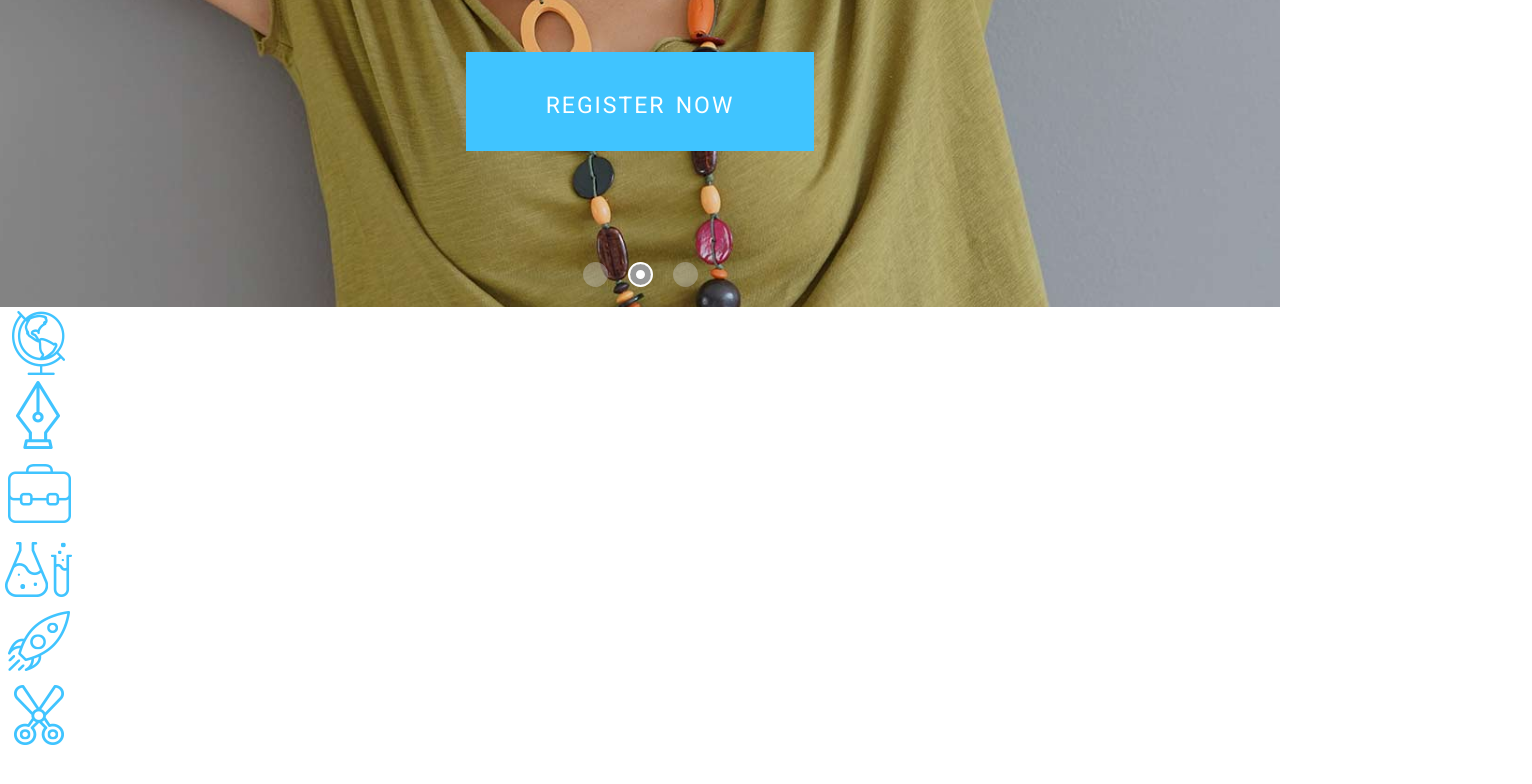
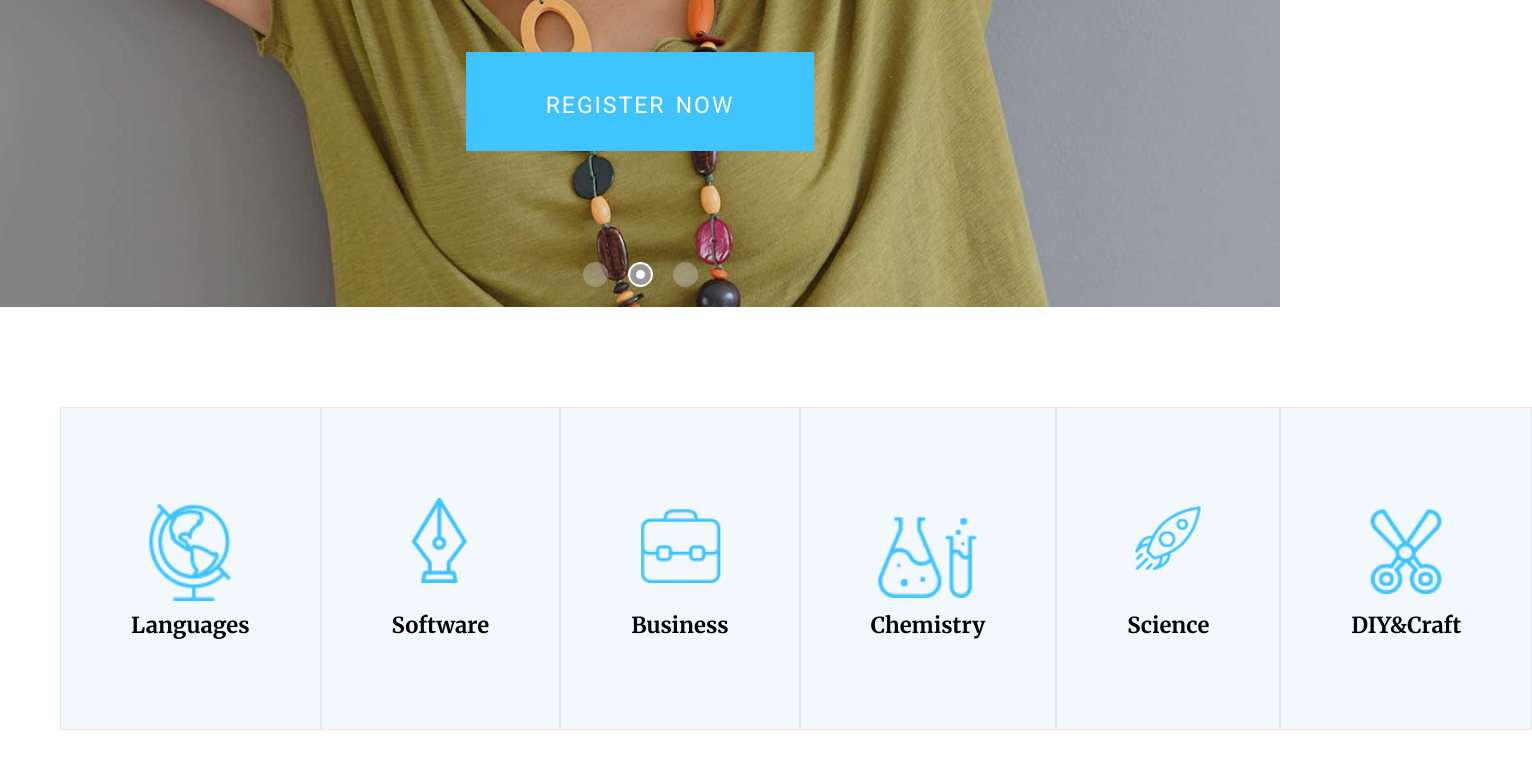
Before and after one commit to alexis39tt/proj-html-vuejs, a Vue app: page / in a window 1280 px wide. Shown: the part 528-1312 px from the top of the page, 1532 px wide, since content can reach past the window. Before the commit the page ends 1279 px from the top, so only its background shows below. Built offline with nearby package versions, Linux system fonts and the light colour scheme.

Commit message:
finished section 2

```diff
--- a/src/components/ScrollToTop.vue
+++ b/src/components/ScrollToTop.vue
@@ -35,7 +35,7 @@ export default {
   font-family: $roboto;
   text-align: center;
   cursor: pointer;
-  transition: 0.4s;
+  transition: $short-trans;
   display: none;
   z-index: 9;
   &:hover {
@@ -49,7 +49,7 @@ export default {
     width: 60px;
     margin: auto;
     filter: invert(1);
-    transition: 0.4s;
+    transition: $short-trans;
   }
   p {
     margin: -10px 0 10px;
--- a/src/components/common/MainComp2.vue
+++ b/src/components/common/MainComp2.vue
@@ -3,6 +3,7 @@
     <div class="courses">
       <div class="course" v-for="(elm, i) in courses" :key="i">
         <img :src="require('../../assets/img/' + elm.icon)" :alt="elm.name" />
+        <p>{{ elm.name }}</p>
       </div>
     </div>
   </section>
@@ -13,7 +14,6 @@ export default {
   name: "MainComp2",
   data() {
     return {
-      publicPath: process.env.BASE_URL,
       courses: [
         {
           name: "Languages",
@@ -47,4 +47,30 @@ export default {
 
 <style lang="scss" scoped>
 @import "../../mixin";
+.courses{
+  display: flex;
+  justify-content: space-between;
+  padding: 100px $def-padding;
+  .course{
+    display: flex;
+    flex-direction: column;
+    justify-content: space-between;
+    background: $lightcyantrans;
+    border: 1px solid $lightgraytrans;
+    padding: 90px 70px;
+    cursor: pointer;
+    transition: $short-trans;
+    &:hover{
+      border: 1px solid $lightgray;
+      background: $lightcyantranshover;
+    }
+    img{
+      margin-bottom: 10px;
+    }
+    p{
+      font-family: $merryweather;
+      font-weight: 600;
+    }
+  }
+}
 </style>
--- a/src/components/common/NavbarComp.vue
+++ b/src/components/common/NavbarComp.vue
@@ -79,7 +79,7 @@ export default {
   height: 180px;
   padding: 0 $def-padding;
   z-index: 999;
-  transition: 0.3s;
+  transition: $short-trans;
   #logo {
     margin: auto 0;
     img {
@@ -104,7 +104,7 @@ export default {
           font-family: $roboto;
           font-size: 1.2rem;
           color: $white;
-          transition: color 0.3s;
+          transition: color $short-trans;
         }
         li::after {
           content: "";
@@ -112,7 +112,7 @@ export default {
           display: inline-block;
           transform: translateY(-170px);
           border-bottom: 2px solid $white;
-          transition: 0.5s;
+          transition: $medium-trans;
         }
       }
     }
--- a/src/mixin.scss
+++ b/src/mixin.scss
@@ -4,6 +4,11 @@ $roboto: 'Roboto', sans-serif;
 
 // MARGINS AND PADDINGS
 $def-padding: 60px;
+
+// TRANSITIONS
+$short-trans: 0.3s;
+$medium-trans: 0.5s;
+$long-trans: 1s;
 
 // COLOR PALETTE
 $white: white;
@@ -14,6 +19,8 @@ $lightgray: #CECECE;
 $lightgraytrans: #cecece60;
 $darkcyan: #55ACEE;
 $lightcyan: #40C4FF;
+$lightcyantrans: #F2F8FC;
+$lightcyantranshover: #F7FDFF;
 $gold: #FFD740;
 $red: #EE2852;
 
```
